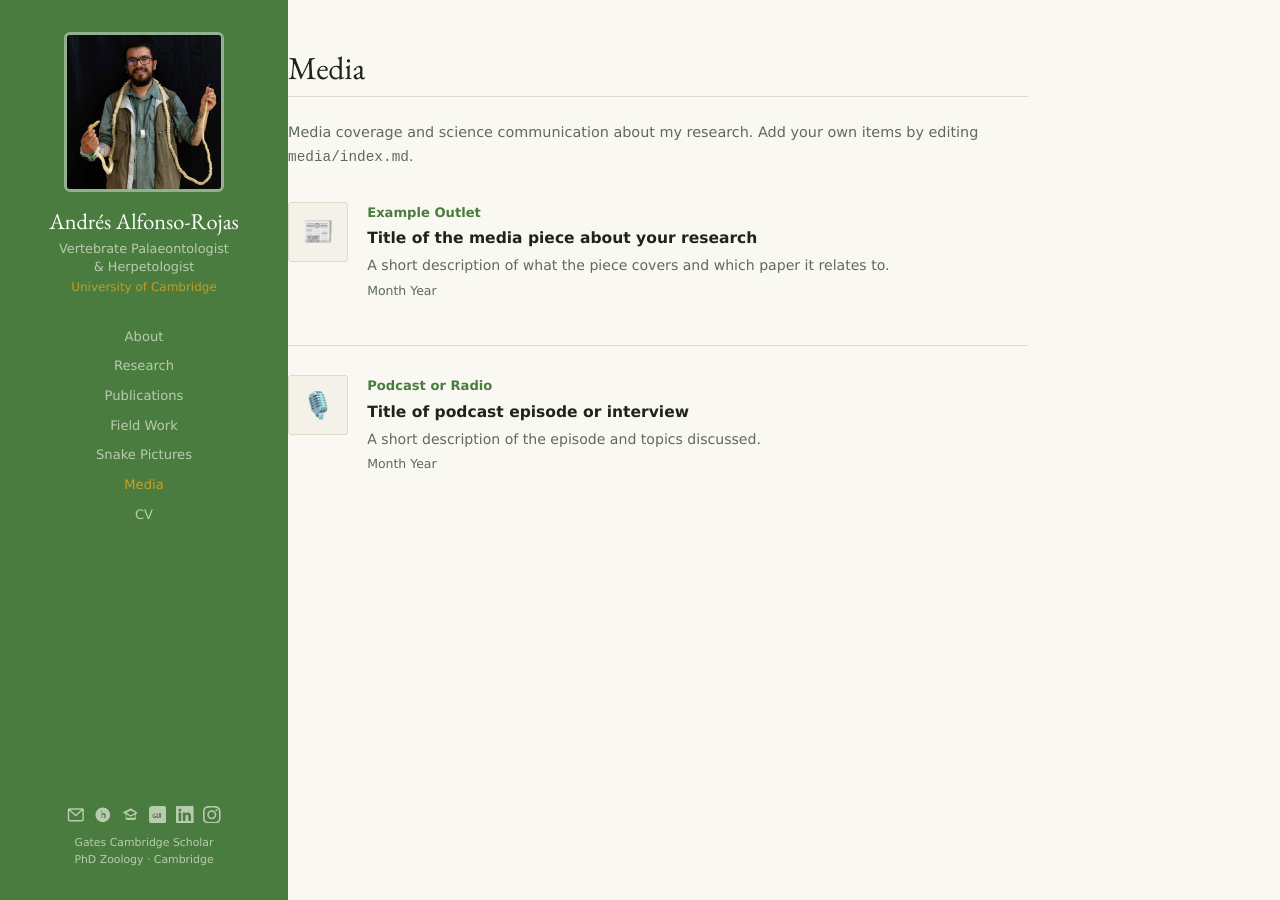
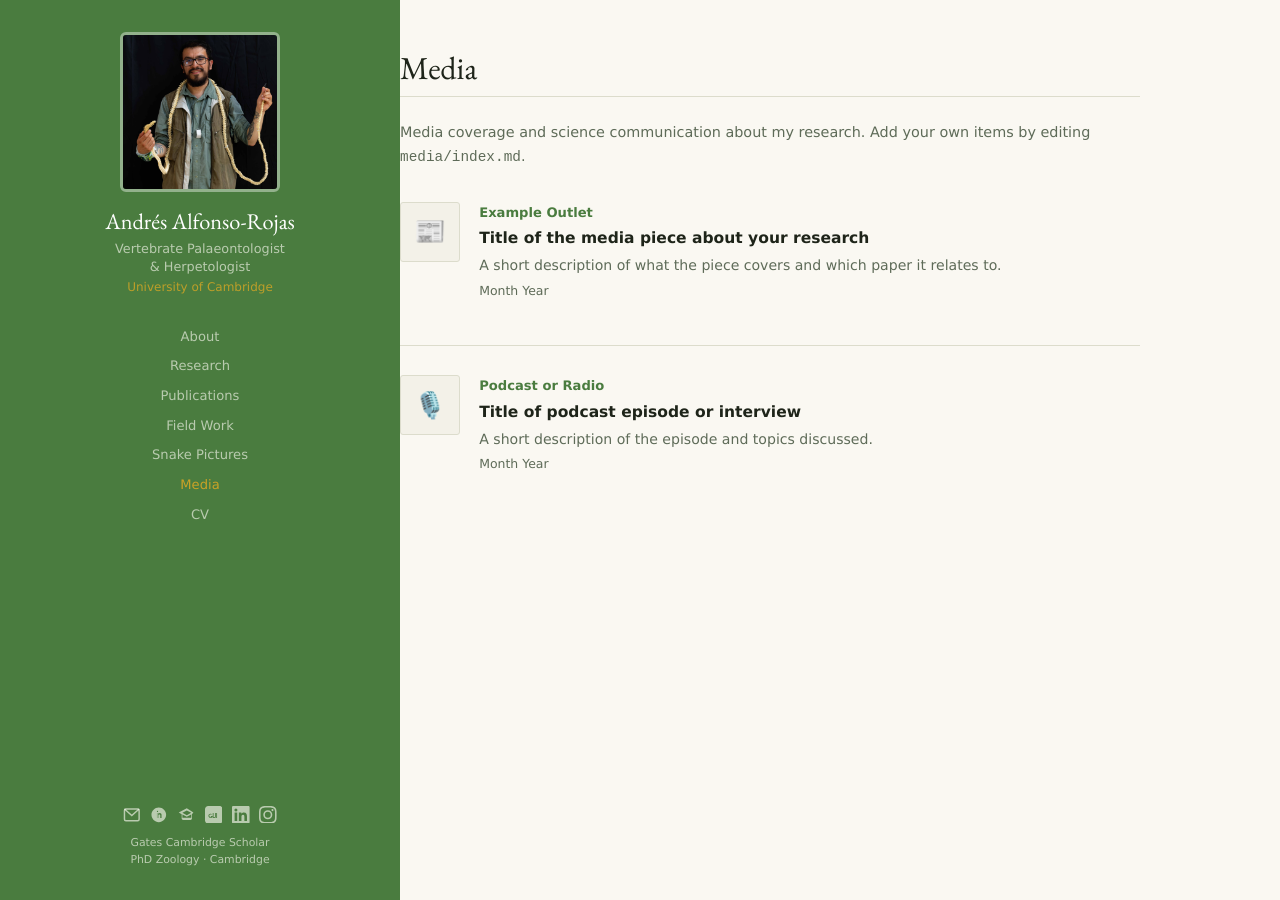
Before and after one commit to palaeophidia/palaeophidia.github.io, a Jekyll site: the page built from media/index.md, in a window 1280 px wide. Built offline with Jekyll 4.4.1, drawn with Linux system fonts in a browser that asks for light colours.

```diff
--- a/public/css/main.css
+++ b/public/css/main.css
@@ -82,7 +82,7 @@ h1, h2, h3, h4 {
 .sidebar {
   position: fixed;
   top: 0; left: 0; bottom: 0;
-  width: 18rem;
+  width: 25rem;
   background: var(--bg-sidebar);
   color: var(--fg-sidebar);
   overflow-y: auto;
@@ -98,7 +98,7 @@ h1, h2, h3, h4 {
 }
 
 .content {
-  margin-left: 18rem;
+  margin-left: 25rem;
   padding: 3rem 4rem 4rem;
   max-width: 740px;
 }
```
Also changed, not shown: index.md (+1 -1 lines).
